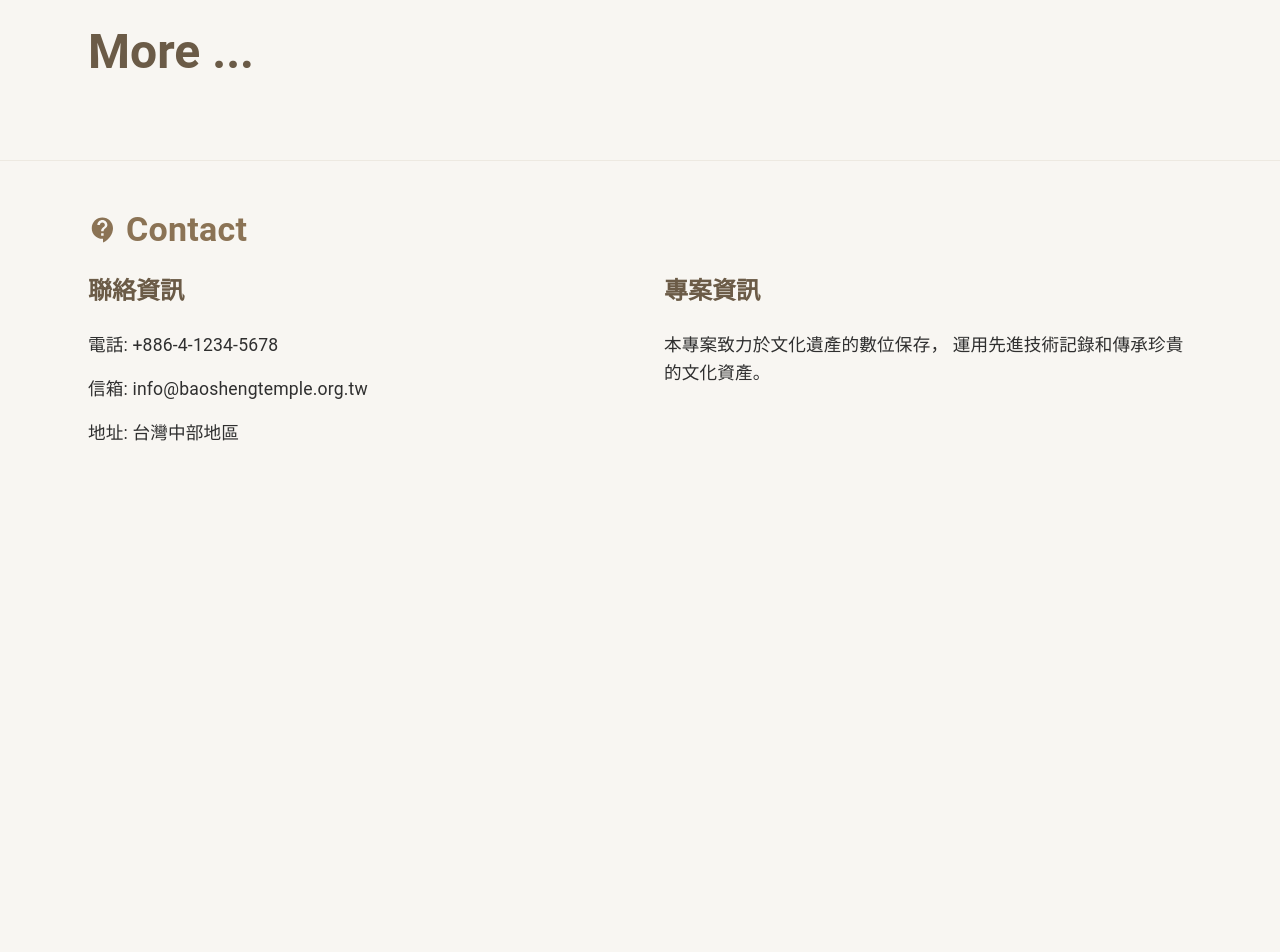
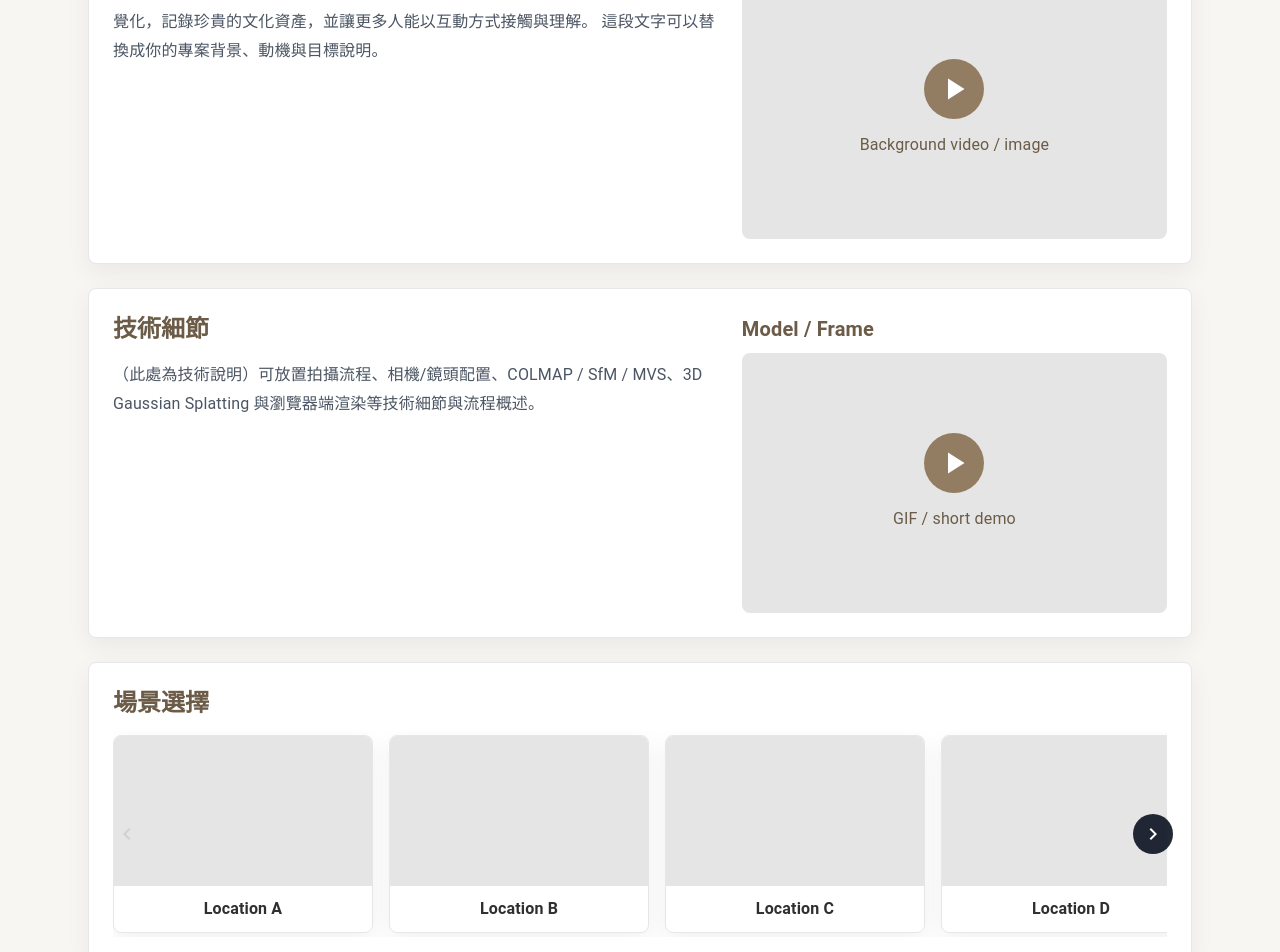
Before and after one commit to Wayne921030/Digital_Cultural_preservation_3dgs, a React (Vite) app: page / in a window 1280 px wide. Shown: the part 720-1672 px from the top of the page. Before the commit the page ends 1215 px from the top, so only its background shows below. Built offline with nearby package versions, Linux system fonts and the light colour scheme; no server answers.

Commit message:
Initial Main page + deafult settings changes

```diff
--- a/src/components/HomePage.jsx
+++ b/src/components/HomePage.jsx
@@ -1,34 +1,204 @@
-import React, { useState } from "react";
+import React, { useRef, useState, useEffect } from "react";
 import {
   Box,
   Typography,
   Grid,
-  Button,
   IconButton,
   Container,
+  Button,
 } from "@mui/material";
 import {
   PlayArrow,
-  Search,
+  ChevronLeft,
+  ChevronRight,
 } from "@mui/icons-material";
 import TabBar from "./TabBar";
 
-const HomePage = ({
-  currentPage,
-  onTabChange,
-}) => {
+const SectionCard = ({ children, sx }) => (
+  <Box
+    sx={{
+      border: "1px solid #e5e7eb",
+      borderRadius: 2,
+      boxShadow: "0 8px 24px rgba(0,0,0,.06)",
+      backgroundColor: "#fff",
+      p: { xs: 2.25, sm: 2.5, md: 3 },
+      mb: 3,
+      ...sx,
+    }}
+  >
+    {children}
+  </Box>
+);
+
+const MediaPlaceholder = ({ label = "video / image" }) => (
+  <Box
+    sx={{
+      height: { xs: 220, md: 260 },
+      display: "flex",
+      alignItems: "center",
+      justifyContent: "center",
+      borderRadius: 2,
+      bgcolor: "#e5e5e5",
+      position: "relative",
+      overflow: "hidden",
+      textAlign: "center",
+    }}
+  >
+    <Box sx={{ textAlign: "center" }}>
+      <IconButton
+        size="large"
+        sx={{
+          backgroundColor: "rgba(139, 115, 85, 0.9)",
+          color: "white",
+          "&:hover": { backgroundColor: "rgba(139, 115, 85, 1)" },
+        }}
+      >
+        <PlayArrow sx={{ fontSize: 36 }} />
+      </IconButton>
+      <Typography variant="subtitle1" sx={{ mt: 1.5, color: "#6B5B47" }}>
+        {label}
+      </Typography>
+    </Box>
+  </Box>
+);
+
+const Carousel = ({ items = [], onSelect }) => {
+  const viewportRef = useRef(null);
+  const trackRef = useRef(null);
+  const [atStart, setAtStart] = useState(true);
+  const [atEnd, setAtEnd] = useState(false);
+
+  const updateArrows = () => {
+    const el = viewportRef.current;
+    if (!el) return;
+    const start = el.scrollLeft <= 0;
+    const end = Math.ceil(el.scrollLeft + el.clientWidth) >= el.scrollWidth;
+    setAtStart(start);
+    setAtEnd(end);
+  };
+
+  useEffect(() => {
+    updateArrows();
+    const el = viewportRef.current;
+    if (!el) return;
+    el.addEventListener("scroll", updateArrows, { passive: true });
+    const ro = new ResizeObserver(updateArrows);
+    ro.observe(el);
+    return () => {
+      el.removeEventListener("scroll", updateArrows);
+      ro.disconnect();
+    };
+  }, []);
+
+  const scrollByAmount = (dir) => {
+    const el = viewportRef.current;
+    if (!el) return;
+    const delta = Math.floor(el.clientWidth * 0.9) * (dir === "next" ? 1 : -1);
+    el.scrollBy({ left: delta, behavior: "smooth" });
+  };
 
   return (
-    <Box
-      sx={{
-        minHeight: "calc(100vh - 64px)",
-      }}
-    >
+    <Box sx={{ position: "relative" }}>
+      <IconButton
+        aria-label="Previous"
+        onClick={() => scrollByAmount("prev")}
+        disabled={atStart}
+        sx={{
+          position: "absolute",
+          top: "50%",
+          transform: "translateY(-50%)",
+          left: { xs: 6, md: -6 },
+          zIndex: 1,
+          bgcolor: "#0b1220",
+          color: "#fff",
+          opacity: atStart ? 0.35 : 0.9,
+          "&:hover": { opacity: 1, bgcolor: "#0b1220" },
+        }}
+      >
+        <ChevronLeft />
+      </IconButton>
 
+      <Box
+        ref={viewportRef}
+        sx={{
+          overflow: "hidden",
+        }}
+      >
+        <Box
+          ref={trackRef}
+          sx={{
+            display: "flex",
+            gap: 2,
+            scrollBehavior: "smooth",
+            py: 0.5,
+          }}
+        >
+          {items.map((it, idx) => (
+            <Box
+              key={idx}
+              role="button"
+              tabIndex={0}
+              onClick={() => onSelect?.(it)}
+              onKeyDown={(e) => e.key === "Enter" && onSelect?.(it)}
+              sx={{
+                flex: "0 0 260px",
+                border: "1px solid #e5e7eb",
+                borderRadius: 2,
+                boxShadow: "0 8px 24px rgba(0,0,0,.06)",
+                overflow: "hidden",
+                bgcolor: "#fff",
+                cursor: "pointer",
+                outline: "none",
+                "&:focus-visible": { boxShadow: "0 0 0 3px #cbd5e1" },
+              }}
+            >
+              <Box sx={{ height: 150, bgcolor: "#e5e5e5" }} />
+              <Box sx={{ p: 1.25, textAlign: "center", fontWeight: 600 }}>
+                {it.label}
+              </Box>
+            </Box>
+          ))}
+        </Box>
+      </Box>
+
+      <IconButton
+        aria-label="Next"
+        onClick={() => scrollByAmount("next")}
+        disabled={atEnd}
+        sx={{
+          position: "absolute",
+          top: "50%",
+          transform: "translateY(-50%)",
+          right: { xs: 6, md: -6 },
+          zIndex: 1,
+          bgcolor: "#0b1220",
+          color: "#fff",
+          opacity: atEnd ? 0.35 : 0.9,
+          "&:hover": { opacity: 1, bgcolor: "#0b1220" },
+        }}
+      >
+        <ChevronRight />
+      </IconButton>
+    </Box>
+  );
+};
+
+const HomePage = ({ currentPage, onTabChange }) => {
+  const carouselItems = [
+    { label: "Location A" },
+    { label: "Location B" },
+    { label: "Location C" },
+    { label: "Location D" },
+    { label: "Location E" },
+    { label: "Location F" },
+  ];
+
+  return (
+    <Box sx={{ minHeight: "calc(100vh - 64px)" }}>
       {/* TabBar */}
       <TabBar currentPage={currentPage} onTabChange={onTabChange} />
 
-      {/* Page Title */}
+      {/* Hero / Page Title */}
       <Box
         sx={{
           background: "linear-gradient(180deg, #DCE4C9 0%, #F8F6F2 100%)",
@@ -43,7 +213,6 @@ const HomePage = ({
             px: { xs: 2, sm: 3, md: 4, lg: 6, xl: 8 },
           }}
         >
-          {/* Title and Video */}
           <Grid container spacing={8} sx={{ mb: 8 }}>
             <Grid size={{ xs: 12, md: 6 }}>
               <Box
@@ -58,63 +227,24 @@ const HomePage = ({
                   variant="h2"
                   component="h1"
                   gutterBottom
-                  sx={{
-                    color: "#6B5B47",
-                    fontWeight: "bold",
-                    mb: 2,
-                  }}
+                  sx={{ color: "#6B5B47", fontWeight: "bold", mb: 2 }}
                 >
                   3D Culture Preservation
                 </Typography>
                 <Typography
                   variant="h5"
-                  sx={{
-                    color: "#8B7355",
-                    mb: 2,
-                    fontStyle: "italic",
-                  }}
+                  sx={{ color: "#8B7355", mb: 2, fontStyle: "italic" }}
                 >
                   Culture preservation-related
                 </Typography>
-                <Typography
-                  variant="h4"
-                  sx={{
-                    color: "#6B5B47",
-                    mb: 4,
-                  }}
-                >
+                <Typography variant="h4" sx={{ color: "#6B5B47", mb: 4 }}>
                   數位文化遺產保護
                 </Typography>
               </Box>
             </Grid>
+
             <Grid size={{ xs: 12, md: 6 }}>
-              <Box
-                sx={{
-                  height: 400,
-                  display: "flex",
-                  alignItems: "center",
-                  justifyContent: "center",
-                  borderRadius: 3,
-                  position: "relative",
-                  overflow: "hidden",
-                }}
-              >
-                <Box sx={{ textAlign: "center" }}>
-                  <IconButton
-                    size="large"
-                    sx={{
-                      backgroundColor: "rgba(139, 115, 85, 0.9)",
-                      color: "white",
-                      "&:hover": { backgroundColor: "rgba(139, 115, 85, 1)" },
-                    }}
-                  >
-                    <PlayArrow sx={{ fontSize: 40 }} />
-                  </IconButton>
-                  <Typography variant="h6" sx={{ mt: 2, color: "#6B5B47" }}>
-                    Video for showcase
-                  </Typography>
-                </Box>
-              </Box>
+              <MediaPlaceholder label="Video for showcase" />
             </Grid>
           </Grid>
         </Container>
@@ -130,15 +260,84 @@ const HomePage = ({
           px: { xs: 2, sm: 3, md: 4, lg: 6, xl: 8 },
         }}
       >
-        <Box>
+        {/* Background & Purpose / Motivation */}
+        <SectionCard sx={{ mb: 3 }}>
           <Typography
-            variant="h3"
-            gutterBottom
-            sx={{ color: "#6B5B47", mb: 4, fontWeight: "bold" }}
+            variant="h5"
+            sx={{ color: "#6B5B47", fontWeight: 700, mb: 2 }}
           >
-            More ...
+            專案背景與動機
           </Typography>
-        </Box>
+
+          <Grid container spacing={3}>
+            <Grid size={{ xs: 12, md: 7 }}>
+              <Typography sx={{ color: "#4b5563", lineHeight: 1.8 }}>
+                （此處為說明文字區塊）我們致力於文化遺產的數位保存，透過影像擷取、
+                重建與視覺化，記錄珍貴的文化資產，並讓更多人能以互動方式接觸與理解。
+                這段文字可以替換成你的專案背景、動機與目標說明。
+              </Typography>
+            </Grid>
+            <Grid size={{ xs: 12, md: 5 }}>
+              <MediaPlaceholder label="Background video / image" />
+            </Grid>
+          </Grid>
+        </SectionCard>
+
+        {/* Tech Detail + Model / Frame */}
+        <SectionCard>
+          <Grid container spacing={3}>
+            <Grid size={{ xs: 12, md: 7 }}>
+              <Typography
+                variant="h5"
+                sx={{ color: "#6B5B47", fontWeight: 700, mb: 2 }}
+              >
+                技術細節
+              </Typography>
+              <Typography sx={{ color: "#4b5563", lineHeight: 1.8 }}>
+                （此處為技術說明）可放置拍攝流程、相機/鏡頭配置、COLMAP /
+                SfM / MVS、3D Gaussian Splatting 與瀏覽器端渲染等技術細節與流程概述。
+              </Typography>
+            </Grid>
+
+            <Grid size={{ xs: 12, md: 5 }}>
+              <Typography
+                variant="h6"
+                sx={{ color: "#6B5B47", fontWeight: 700, mb: 1 }}
+              >
+                Model / Frame
+              </Typography>
+              <MediaPlaceholder label="GIF / short demo" />
+            </Grid>
+          </Grid>
+        </SectionCard>
+
+        {/* Slide Selection (carousel based on location) */}
+        <SectionCard sx={{ mb: 6 }}>
+          <Box
+            sx={{
+              display: "flex",
+              alignItems: "baseline",
+              justifyContent: "space-between",
+              mb: 1.5,
+            }}
+          >
+            <Typography
+              variant="h5"
+              sx={{ color: "#6B5B47", fontWeight: 700 }}
+            >
+              場景選擇
+            </Typography>
+          </Box>
+
+          <Carousel
+            items={carouselItems}
+            onSelect={(it) => {
+              // Hook this up however you like (e.g., navigate to Scenes tab)
+              // onTabChange?.("scenes")
+              console.log("Selected:", it.label);
+            }}
+          />
+        </SectionCard>
       </Container>
     </Box>
   );
```
